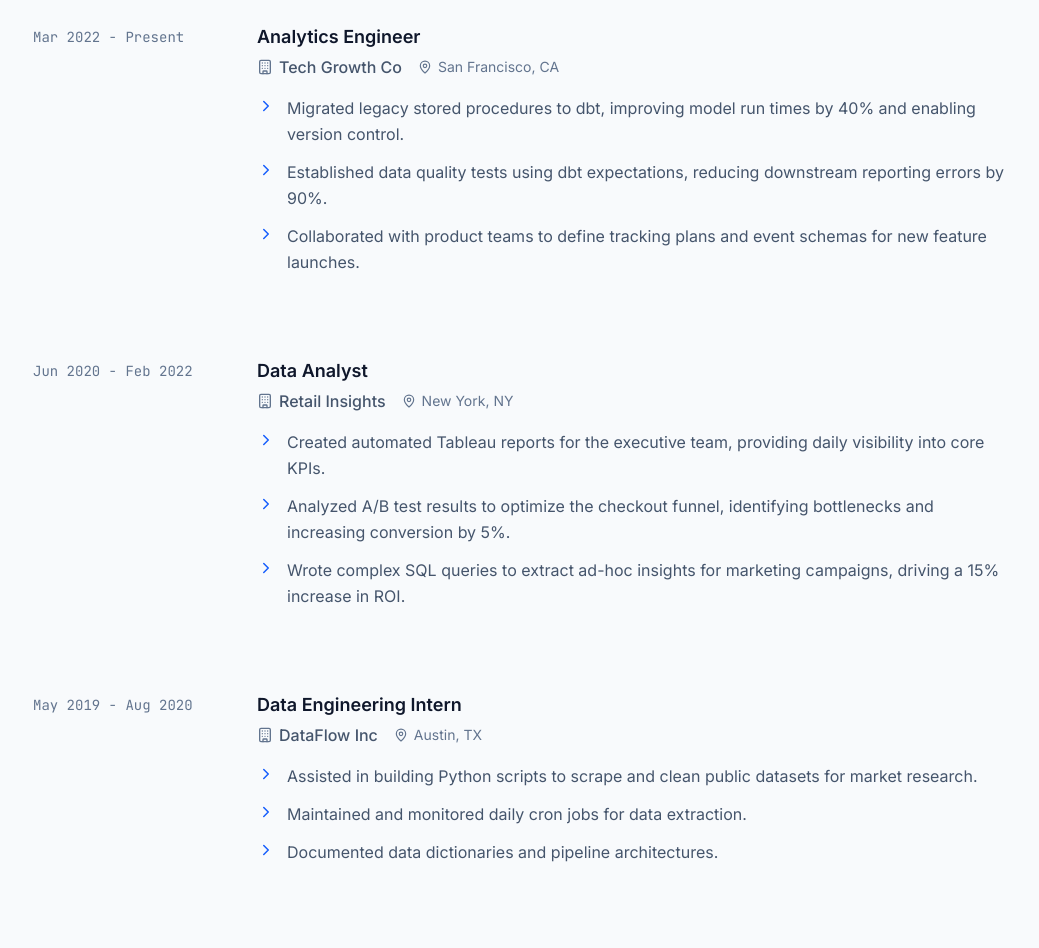
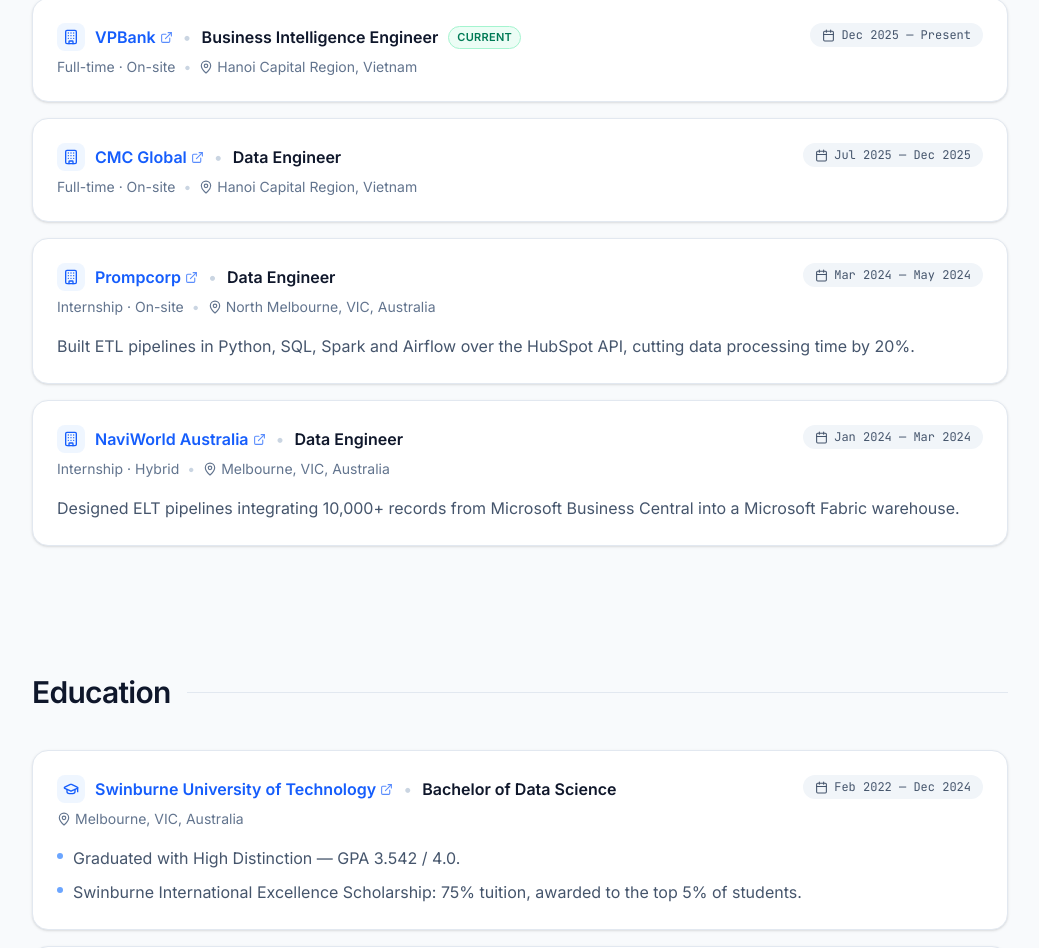
Before and after one commit to TungNamNguyen/personal-portfolio, a React (Vite) app: page / in a window 1280 px wide. Shown: the part 1842-2790 px from the top of the page, without its empty margins (120-1159 px from the left). Built offline with nearby package versions, Linux system fonts and the light colour scheme.

Commit message:
Add real experience and education

```diff
--- a/src/components/TimelineSection.tsx
+++ b/src/components/TimelineSection.tsx
@@ -1,6 +1,6 @@
 import type { ReactNode } from "react";
 import { motion, useReducedMotion } from "motion/react";
-import { ChevronRight, MapPin } from "lucide-react";
+import { Calendar, ExternalLink, MapPin } from "lucide-react";
 import SectionHeading from "./SectionHeading";
 
 export type TimelineEntry = {
@@ -8,21 +8,29 @@
   title: string;
   /** Company or school. */
   subtitle: string;
+  /** Company/school homepage. Omit to render the name as plain text. */
+  url?: string;
+  /** Employment type and work mode, e.g. "Full-time · On-site". */
+  meta?: string;
   location: string;
   period: string;
-  /** Achievements or course details. */
-  points: string[];
+  /** Marks the ongoing role so it reads at a glance. */
+  current?: boolean;
+  /** One short line. Prefer this over `points` for roles. */
+  description?: string;
+  /** Bullet list, used for study details. */
+  points?: string[];
 };
 
 type Props = {
   id: string;
   heading: string;
-  /** Icon shown next to the company/school name. */
+  /** Small icon standing in for a company/school logo. */
   subtitleIcon: ReactNode;
   entries: TimelineEntry[];
 };
 
-/** Shared layout for the Experience and Education sections. */
+/** Shared card layout for the Experience and Education sections. */
 export default function TimelineSection({ id, heading, subtitleIcon, entries }: Props) {
   const reduceMotion = useReducedMotion();
 
@@ -30,52 +38,93 @@
     <section id={id} className="space-y-8 sm:space-y-10">
       <SectionHeading>{heading}</SectionHeading>
 
-      <div className="space-y-6 sm:space-y-8">
+      <div className="space-y-4">
         {entries.map((entry, i) => (
-          <motion.div
+          <motion.article
             key={i}
-            initial={reduceMotion ? false : { opacity: 0, y: 20 }}
+            initial={reduceMotion ? false : { opacity: 0, y: 16 }}
             whileInView={{ opacity: 1, y: 0 }}
-            whileHover={reduceMotion ? undefined : { y: -6, transition: { type: "spring", stiffness: 300, damping: 20 } }}
-            viewport={{ once: true, margin: "-100px" }}
-            className="group flex flex-col md:flex-row gap-2 md:gap-8 p-5 sm:p-6 -mx-5 sm:-mx-6 rounded-2xl hover:bg-white dark:hover:bg-slate-800/50 hover:shadow-xl hover:shadow-blue-900/5 dark:hover:shadow-none border border-transparent hover:border-slate-200 dark:hover:border-slate-700 transition-all duration-200"
+            whileHover={reduceMotion ? undefined : { y: -4, transition: { type: "spring", stiffness: 300, damping: 20 } }}
+            viewport={{ once: true, margin: "-80px" }}
+            transition={{ delay: reduceMotion ? 0 : i * 0.05, duration: 0.3 }}
+            className="group rounded-2xl border border-slate-200 bg-white p-5 sm:p-6 shadow-sm transition-all duration-200 hover:border-blue-200 hover:shadow-xl hover:shadow-blue-900/5 dark:border-slate-700 dark:bg-slate-800 dark:shadow-none dark:hover:border-blue-900/50"
           >
-            <div className="text-sm font-mono text-slate-500 dark:text-slate-400 md:pt-1 w-full md:w-48 shrink-0 group-hover:text-blue-600 dark:group-hover:text-blue-400 transition-colors duration-300">
-              {entry.period}
+            <div className="flex flex-wrap items-start justify-between gap-x-4 gap-y-3">
+              <div className="min-w-0 space-y-1.5">
+                <div className="flex flex-wrap items-center gap-x-2.5 gap-y-1">
+                  <span className="flex h-7 w-7 shrink-0 items-center justify-center rounded-lg bg-blue-50 text-blue-600 dark:bg-blue-900/25 dark:text-blue-400">
+                    {subtitleIcon}
+                  </span>
+
+                  {entry.url ? (
+                    <a
+                      href={entry.url}
+                      target="_blank"
+                      rel="noreferrer"
+                      className="inline-flex items-center gap-1 rounded-sm font-semibold text-blue-600 hover:underline focus:outline-none focus-visible:ring-2 focus-visible:ring-blue-500 focus-visible:ring-offset-2 dark:text-blue-400 dark:focus-visible:ring-offset-slate-800"
+                    >
+                      {entry.subtitle}
+                      <ExternalLink size={13} aria-hidden="true" className="shrink-0 opacity-70" />
+                    </a>
+                  ) : (
+                    <span className="font-semibold text-blue-600 dark:text-blue-400">
+                      {entry.subtitle}
+                    </span>
+                  )}
+
+                  <span aria-hidden="true" className="text-slate-300 dark:text-slate-600">
+                    •
+                  </span>
+
+                  <h3 className="font-semibold text-slate-900 dark:text-white">{entry.title}</h3>
+
+                  {entry.current && (
+                    <span className="rounded-full border border-emerald-200 bg-emerald-50 px-2 py-0.5 text-[11px] font-semibold uppercase tracking-wide text-emerald-700 dark:border-emerald-500/30 dark:bg-emerald-500/10 dark:text-emerald-400">
+                      Current
+                    </span>
+                  )}
+                </div>
+
+                <p className="flex flex-wrap items-center gap-x-2 gap-y-1 text-sm text-slate-500 dark:text-slate-400">
+                  {entry.meta && (
+                    <>
+                      <span>{entry.meta}</span>
+                      <span aria-hidden="true" className="text-slate-300 dark:text-slate-600">•</span>
+                    </>
+                  )}
+                  <span className="inline-flex items-center gap-1">
+                    <MapPin size={14} aria-hidden="true" className="shrink-0" />
+                    {entry.location}
+                  </span>
+                </p>
+              </div>
+
+              <span className="inline-flex shrink-0 items-center gap-1.5 rounded-full bg-slate-100 px-3 py-1 font-mono text-xs text-slate-600 dark:bg-slate-700 dark:text-slate-300">
+                <Calendar size={13} aria-hidden="true" className="shrink-0" />
+                {entry.period}
+              </span>
             </div>
-            <div className="space-y-4">
-              <div>
-                <h3 className="text-lg font-semibold text-slate-900 dark:text-white group-hover:text-blue-600 dark:group-hover:text-blue-400 transition-colors duration-300">
-                  {entry.title}
-                </h3>
-                <div className="flex flex-wrap items-center gap-x-4 gap-y-1 mt-1">
-                  <div className="flex items-center gap-1.5 text-slate-600 dark:text-slate-400 font-medium">
-                    <span className="text-slate-500 dark:text-slate-400">{subtitleIcon}</span>
-                    {entry.subtitle}
-                  </div>
-                  <div className="flex items-center gap-1.5 text-slate-500 dark:text-slate-400 text-sm">
-                    <MapPin size={14} />
-                    <span>{entry.location}</span>
-                  </div>
-                </div>
-              </div>
-              <ul className="space-y-3">
+
+            {entry.description && (
+              <p className="mt-4 text-sm sm:text-base leading-relaxed text-slate-600 dark:text-slate-400">
+                {entry.description}
+              </p>
+            )}
+
+            {entry.points && entry.points.length > 0 && (
+              <ul className="mt-4 space-y-2">
                 {entry.points.map((point, j) => (
                   <li
                     key={j}
-                    className="flex gap-3 text-slate-600 dark:text-slate-400 leading-relaxed text-sm sm:text-base"
+                    className="flex gap-2.5 text-sm sm:text-base leading-relaxed text-slate-600 dark:text-slate-400"
                   >
-                    <ChevronRight
-                      size={18}
-                      aria-hidden="true"
-                      className="text-blue-600 dark:text-blue-400 shrink-0 mt-0.5 group-hover:translate-x-1 transition-transform duration-300"
-                    />
+                    <span aria-hidden="true" className="mt-2 h-1.5 w-1.5 shrink-0 rounded-full bg-blue-500/70" />
                     <span>{point}</span>
                   </li>
                 ))}
               </ul>
-            </div>
-          </motion.div>
+            )}
+          </motion.article>
         ))}
       </div>
     </section>
--- a/src/constants.tsx
+++ b/src/constants.tsx
@@ -105,69 +105,62 @@
 
 export const EXPERIENCE: TimelineEntry[] = [
   {
-    title: "Analytics Engineer",
-    subtitle: "Tech Growth Co",
-    location: "San Francisco, CA",
-    period: "Mar 2022 - Present",
-    points: [
-      "Migrated legacy stored procedures to dbt, improving model run times by 40% and enabling version control.",
-      "Established data quality tests using dbt expectations, reducing downstream reporting errors by 90%.",
-      "Collaborated with product teams to define tracking plans and event schemas for new feature launches."
-    ]
+    title: "Business Intelligence Engineer",
+    subtitle: "VPBank",
+    url: "https://www.vpbank.com.vn",
+    meta: "Full-time \u00b7 On-site",
+    location: "Hanoi Capital Region, Vietnam",
+    period: "Dec 2025 \u2014 Present",
+    current: true
   },
   {
-    title: "Data Analyst",
-    subtitle: "Retail Insights",
-    location: "New York, NY",
-    period: "Jun 2020 - Feb 2022",
-    points: [
-      "Created automated Tableau reports for the executive team, providing daily visibility into core KPIs.",
-      "Analyzed A/B test results to optimize the checkout funnel, identifying bottlenecks and increasing conversion by 5%.",
-      "Wrote complex SQL queries to extract ad-hoc insights for marketing campaigns, driving a 15% increase in ROI."
-    ]
+    title: "Data Engineer",
+    subtitle: "CMC Global",
+    url: "https://cmcglobal.com.vn",
+    meta: "Full-time \u00b7 On-site",
+    location: "Hanoi Capital Region, Vietnam",
+    period: "Jul 2025 \u2014 Dec 2025"
   },
   {
-    title: "Data Engineering Intern",
-    subtitle: "DataFlow Inc",
-    location: "Austin, TX",
-    period: "May 2019 - Aug 2020",
-    points: [
-      "Assisted in building Python scripts to scrape and clean public datasets for market research.",
-      "Maintained and monitored daily cron jobs for data extraction.",
-      "Documented data dictionaries and pipeline architectures."
-    ]
+    title: "Data Engineer",
+    subtitle: "Prompcorp",
+    url: "https://www.prompcorp.com.au",
+    meta: "Internship \u00b7 On-site",
+    location: "North Melbourne, VIC, Australia",
+    period: "Mar 2024 \u2014 May 2024",
+    description: "Built ETL pipelines in Python, SQL, Spark and Airflow over the HubSpot API, cutting data processing time by 20%."
+  },
+  {
+    title: "Data Engineer",
+    subtitle: "NaviWorld Australia",
+    url: "https://naviworld.com.au",
+    meta: "Internship \u00b7 Hybrid",
+    location: "Melbourne, VIC, Australia",
+    period: "Jan 2024 \u2014 Mar 2024",
+    description: "Designed ELT pipelines integrating 10,000+ records from Microsoft Business Central into a Microsoft Fabric warehouse."
   }
 ];
 
 export const EDUCATION: TimelineEntry[] = [
   {
-    title: "Master of Science in Data Science",
-    subtitle: "University of Technology",
-    location: "Seattle, WA",
-    period: "Sep 2018 - Jun 2020",
+    title: "Bachelor of Data Science",
+    subtitle: "Swinburne University of Technology",
+    url: "https://www.swinburne.edu.au",
+    location: "Melbourne, VIC, Australia",
+    period: "Feb 2022 \u2014 Dec 2024",
     points: [
-      "Specialized in Machine Learning and Big Data Analytics.",
-      "Thesis: Predictive Modeling for High-Frequency Trading."
-    ]
-  },
-  {
-    title: "Bachelor of Science in Computer Science",
-    subtitle: "State University",
-    location: "Chicago, IL",
-    period: "Sep 2014 - May 2018",
-    points: [
-      "Minor in Mathematics.",
-      "Graduated with Honors (Cum Laude)."
+      "Graduated with High Distinction \u2014 GPA 3.542 / 4.0.",
+      "Swinburne International Excellence Scholarship: 75% tuition, awarded to the top 5% of students."
     ]
   },
   {
     title: "High School Diploma",
-    subtitle: "Hanoi Amsterdam High School for the Gifted",
+    subtitle: "Hanoi-Amsterdam High School for the Gifted",
     location: "Hanoi, Vietnam",
-    period: "Sep 2011 - May 2014",
+    period: "Sep 2018 \u2014 May 2021",
     points: [
-      "Major in Mathematics.",
-      "Top 1% of the national entrance exam."
+      "Graduated in the top 5% of the cohort \u2014 GPA 9.6 / 10.",
+      "A Levels: Mathematics (A*), Chemistry (A*), Business (B)."
     ]
   }
 ];
```
